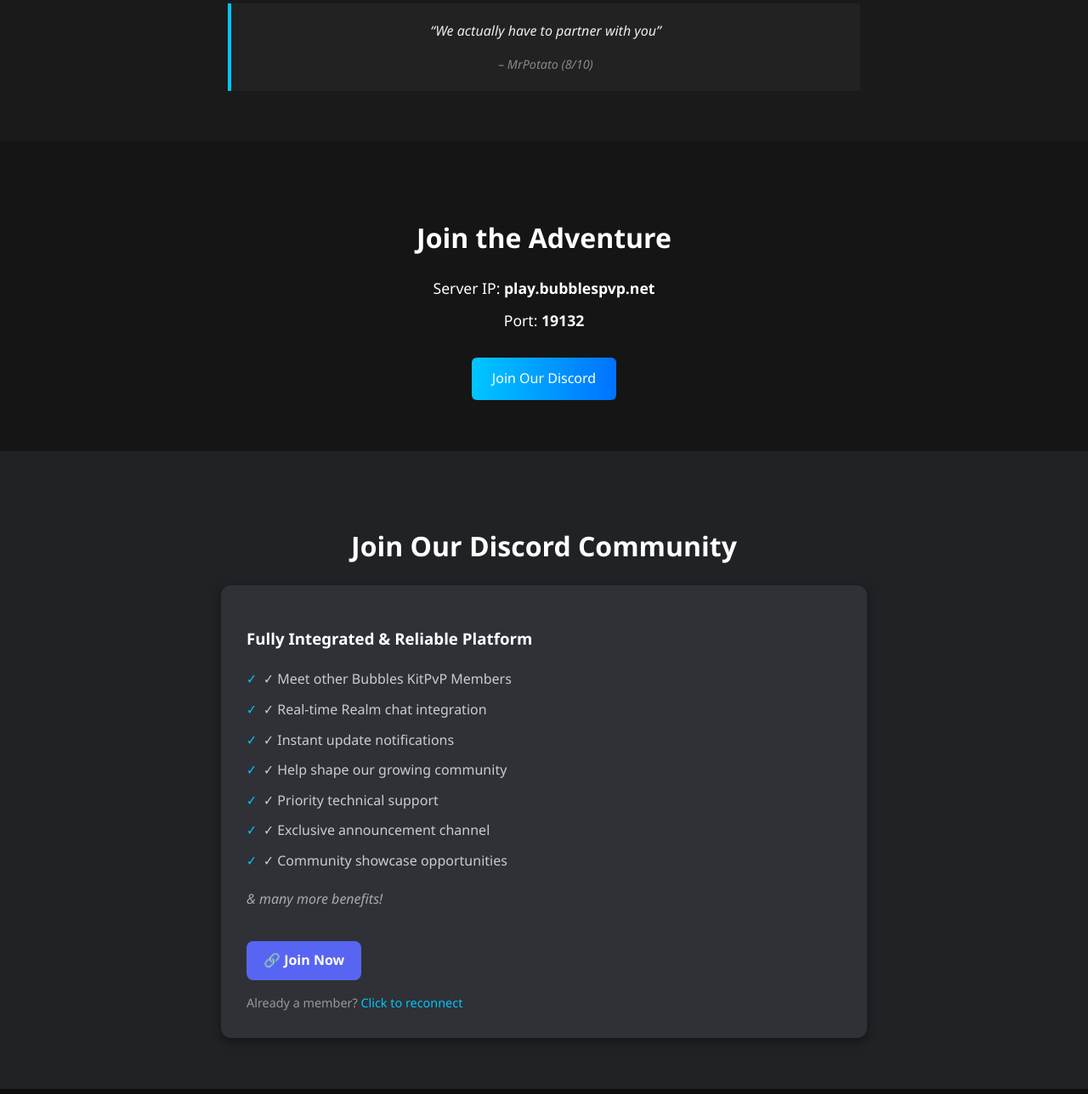
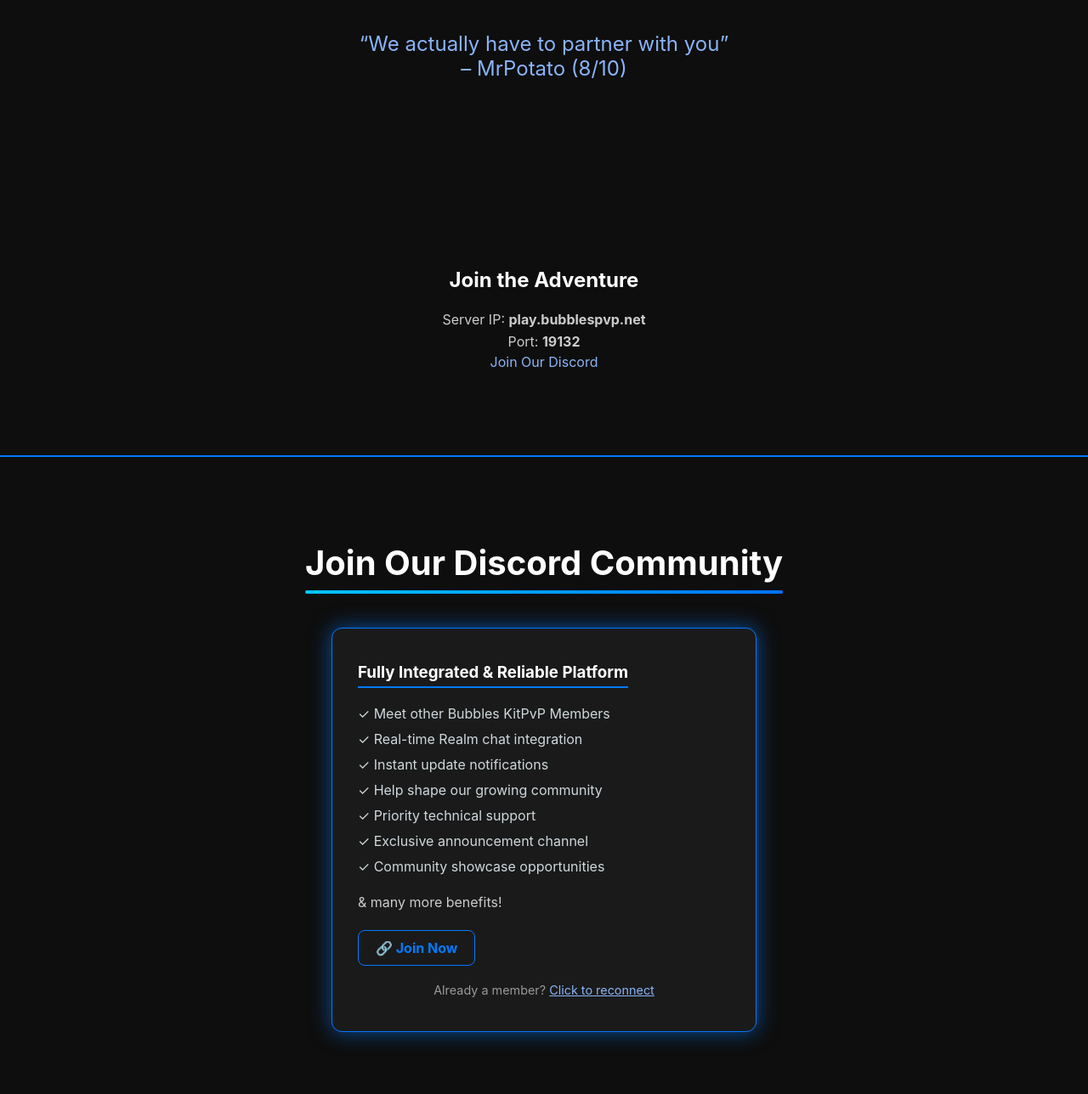
Before and after one commit to BubblesToGo/BubblesToGo.github.io, a plain HTML site: page index.html in a window 1280 px wide. Shown: the part 591-1879 px from the top of the page at 85% size. Drawn offline with Linux system fonts and the light colour scheme.

Commit message:
Update styles.css

```diff
--- a/styles.css
+++ b/styles.css
@@ -1,32 +1,36 @@
-/* Global Styles */
-body {
+/* Reset and base styles */
+* {
   margin: 0;
-  font-family: 'Segoe UI', Tahoma, Geneva, Verdana, sans-serif;
-  background-color: #111;
-  color: #fff;
-  line-height: 1.6;
+  padding: 0;
+  box-sizing: border-box;
+}
+
+html, body {
+  font-family: 'Inter', sans-serif;
+  background-color: #0e0e0e;
+  color: #ffffff;
   scroll-behavior: smooth;
 }
 
-a {
-  color: #00c6ff;
-  text-decoration: none;
+/* General Layout */
+section {
+  padding: 100px 20px;
+  text-align: center;
 }
 
-a:hover {
-  text-decoration: underline;
+h1, h2, h3 {
+  color: #ffffff;
+  margin-bottom: 20px;
+}
+
+p {
+  color: #ccc;
+  line-height: 1.6;
 }
 
 /* Welcome Section */
-/* Welcome Section */
-#welcome {
-  padding: 100px 20px 40px;
-  background-color: #0e0e0e;
-  text-align: center;
-}
-
 #welcome .main-logo {
-  width: 120px;
+  width: 160px;
   max-width: 100%;
   margin: 20px auto;
   display: block;
@@ -35,12 +39,14 @@ a:hover {
 #welcome .intro-text {
   font-size: 1.2em;
   color: #ccc;
-  max-width: 600px;
-  margin: 0 auto 30px;
-  line-height: 1.6;
+  margin-top: 20px;
+  max-width: 700px;
+  margin-left: auto;
+  margin-right: auto;
 }
 
-#welcome .section-divider {
+/* Section Divider (used in Welcome and Discord) */
+.section-divider {
   height: 4px;
   width: 100%;
   max-width: 700px;
@@ -49,161 +55,150 @@ a:hover {
   border-radius: 2px;
 }
 
-
-/* Section Divider (reusable) */
-.section-divider {
-  height: 4px;
-  width: 100%;
-  background: linear-gradient(to right, #00c6ff, #0072ff);
-  border-radius: 2px;
-  margin: 40px 0;
+/* Quote Section */
+#quotes {
+  background-color: #121212;
+  border-top: 2px solid #007bff;
+  border-bottom: 2px solid #007bff;
+  padding: 80px 20px;
 }
 
-/* Reviews Section */
-#reviews {
-  padding: 60px 20px;
+#quoteBox {
+  font-size: 1.5em;
+  max-width: 800px;
+  margin: 0 auto;
+  color: #8ab4f8;
   text-align: center;
-  background-color: #1a1a1a;
-}
-
-#reviews h2 {
-  font-size: 2em;
-  margin-bottom: 30px;
-}
-
-.quote-box {
-  font-style: italic;
-  color: #eee;
-  max-width: 700px;
-  margin: 0 auto;
+  opacity: 1;
+  transition: opacity 0.3s ease-in-out;
   padding: 20px;
-  border-left: 4px solid #00c6ff;
-  background-color: #222;
-  transition: opacity 0.5s ease-in-out;
-}
-
-.quote-box.fade-out {
-  opacity: 0;
-}
-
-.source {
-  margin-top: 15px;
-  font-size: 0.9em;
-  color: #888;
-}
-
-/* Join Section */
-#join {
-  padding: 60px 20px;
-  text-align: center;
-  background-color: #151515;
-}
-
-#join h2 {
-  font-size: 2em;
-  margin-bottom: 20px;
-}
-
-#join p {
-  font-size: 1.1em;
-  margin: 10px 0;
-}
-
-.btn {
-  display: inline-block;
-  margin-top: 20px;
-  padding: 12px 24px;
-  font-size: 1em;
-  color: #fff;
-  background: linear-gradient(to right, #00c6ff, #0072ff);
-  border: none;
-  border-radius: 6px;
-  transition: background 0.3s ease;
-}
-
-.btn:hover {
-  background: linear-gradient(to right, #0072ff, #00c6ff);
 }
 
 /* Discord Section */
 #discord {
-  padding: 60px 20px;
-  text-align: center;
-  background-color: #202225;
+  padding: 100px 20px;
+  background-color: #0e0e0e;
+  border-top: 2px solid #007bff;
+  border-bottom: 2px solid #007bff;
 }
 
 #discord h2 {
-  font-size: 2em;
+  font-size: 2.5em;
+  margin-bottom: 40px;
+  color: #ffffff;
+  position: relative;
+  display: inline-block;
+  text-align: center;
+}
+
+#discord h2::after {
+  content: '';
+  display: block;
+  width: 100%;
+  height: 4px;
+  margin-top: 8px;
+  background: linear-gradient(to right, #00c6ff, #0072ff);
+  border-radius: 2px;
+}
+
+/* Box styling */
+.discord-box {
+  background-color: #1a1a1a;
+  border-radius: 12px;
+  max-width: 500px;
+  margin: 0 auto;
+  padding: 40px 30px;
+  box-shadow: 0 0 25px rgba(0, 123, 255, 0.6);
+  border: 1px solid #007bff;
+  text-align: left;
+}
+
+.discord-box h3 {
+  color: #ffffff;
+  margin-bottom: 20px;
+  border-bottom: 2px solid #007bff;
+  display: inline-block;
+  padding-bottom: 5px;
+}
+
+.discord-box ul {
+  list-style: none;
+  padding-left: 0;
   margin-bottom: 20px;
 }
 
-.discord-box {
-  max-width: 700px;
-  margin: 0 auto;
-  background-color: #2f3136;
-  border-radius: 12px;
-  padding: 30px;
-  text-align: left;
-  color: #ccc;
-  box-shadow: 0 4px 12px rgba(0, 0, 0, 0.4);
+.discord-box ul li {
+  margin-bottom: 10px;
+  color: #cfd8dc;
 }
 
-.discord-box h3 {
-  color: #fff;
+.discord-box p {
+  color: #cccccc;
   margin-bottom: 20px;
 }
 
-.discord-box ul {
-  list-style-type: none;
-  padding: 0;
-}
-
-.discord-box li {
-  margin-bottom: 10px;
-  position: relative;
-  padding-left: 20px;
-}
-
-.discord-box li::before {
-  content: "✓";
-  position: absolute;
-  left: 0;
-  color: #00c6ff;
-}
-
-.discord-box p {
-  margin-top: 20px;
-  font-style: italic;
-  color: #aaa;
-}
-
+/* Button */
 .discord-btn {
   display: inline-block;
-  margin-top: 20px;
+  background-color: transparent;
+  border: 1px solid #007bff;
+  color: #007bff;
   padding: 10px 20px;
-  background-color: #5865F2;
-  color: white;
+  border-radius: 8px;
   font-weight: bold;
-  border-radius: 8px;
-  text-align: center;
-  transition: background-color 0.3s ease;
+  text-decoration: none;
+  transition: background-color 0.3s, color 0.3s, box-shadow 0.3s;
 }
 
 .discord-btn:hover {
-  background-color: #4752c4;
+  background-color: #007bff;
+  color: #0e0e0e;
+  box-shadow: 0 0 15px rgba(0, 123, 255, 0.7);
 }
 
+/* Bottom link */
 .reconnect {
-  margin-top: 15px;
   font-size: 0.9em;
+  text-align: center;
+  margin-top: 20px;
   color: #999;
+}
+
+.reconnect a {
+  color: #8ab4f8;
+  text-decoration: underline;
 }
 
 /* Footer */
 footer {
-  padding: 20px;
+  background-color: #0a0a0a;
+  padding: 30px 20px;
+  color: #777;
+  font-size: 0.9em;
   text-align: center;
-  background-color: #0e0e0e;
-  color: #666;
-  font-size: 0.9em;
+  border-top: 1px solid #1a1a1a;
 }
+
+/* Utility */
+a {
+  color: #8ab4f8;
+  text-decoration: none;
+}
+
+a:hover {
+  text-decoration: underline;
+}
+
+button {
+  background-color: #007bff;
+  color: #fff;
+  border: none;
+  padding: 10px 18px;
+  border-radius: 6px;
+  cursor: pointer;
+  transition: background-color 0.3s;
+}
+
+button:hover {
+  background-color: #0056b3;
+}
```
